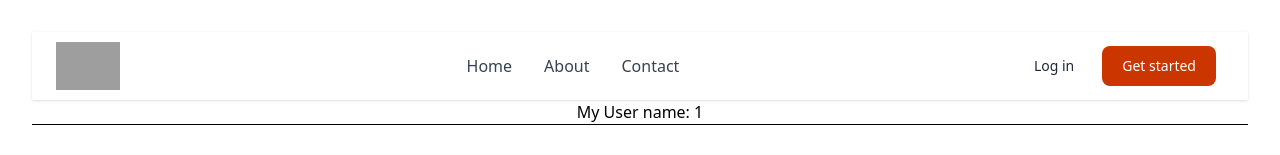
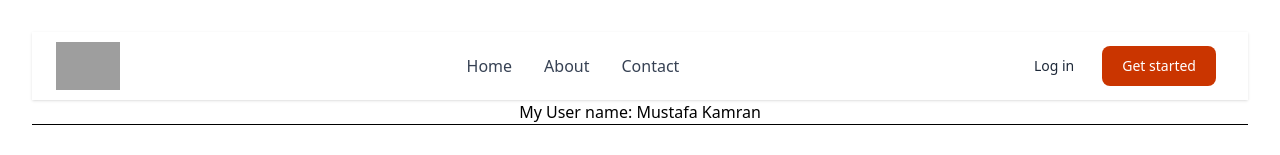
Before and after one commit to mustafakamran01/React, a React (Vite) app in the folder 07a_reactRouter/: page /user/1 in a window 1280 px wide. Shown: the top 155 px of the page. Built offline with nearby package versions, Linux system fonts and the light colour scheme; grey boxes are pictures that could not be loaded.

Commit message:
Adding some more functionality to User.jsx

```diff
--- a/07a_reactRouter/src/component/User/User.jsx
+++ b/07a_reactRouter/src/component/User/User.jsx
@@ -3,10 +3,17 @@ import { useParams } from 'react-router'
 
 function User() {
 
-    const {username} = useParams()
+    const users = {
+        1: "Mustafa Kamran",
+        2: "Alshifa Perween",
+        3: "Farhan Ahmad",
+        4: "Mobashshir Hasan"
+    }
+
+    const userid = useParams()
 
     return (
-        <div>My User name: {username} </div>
+        <div>My User name: {users[userid.userid] ? users[userid.userid] : "No input found"} </div>
     )
 }
 
--- a/07a_reactRouter/src/main.jsx
+++ b/07a_reactRouter/src/main.jsx
@@ -14,7 +14,7 @@ const router = createBrowserRouter(
       <Route path='' element={<Home />} />
       <Route path='about' element={<About />} />
       <Route path='contact' element={<Contact />} />
-      <Route path='user/:username' element={<User />} />
+      <Route path='user/:userid' element={<User />} />
     </Route>
   )
 )
```
